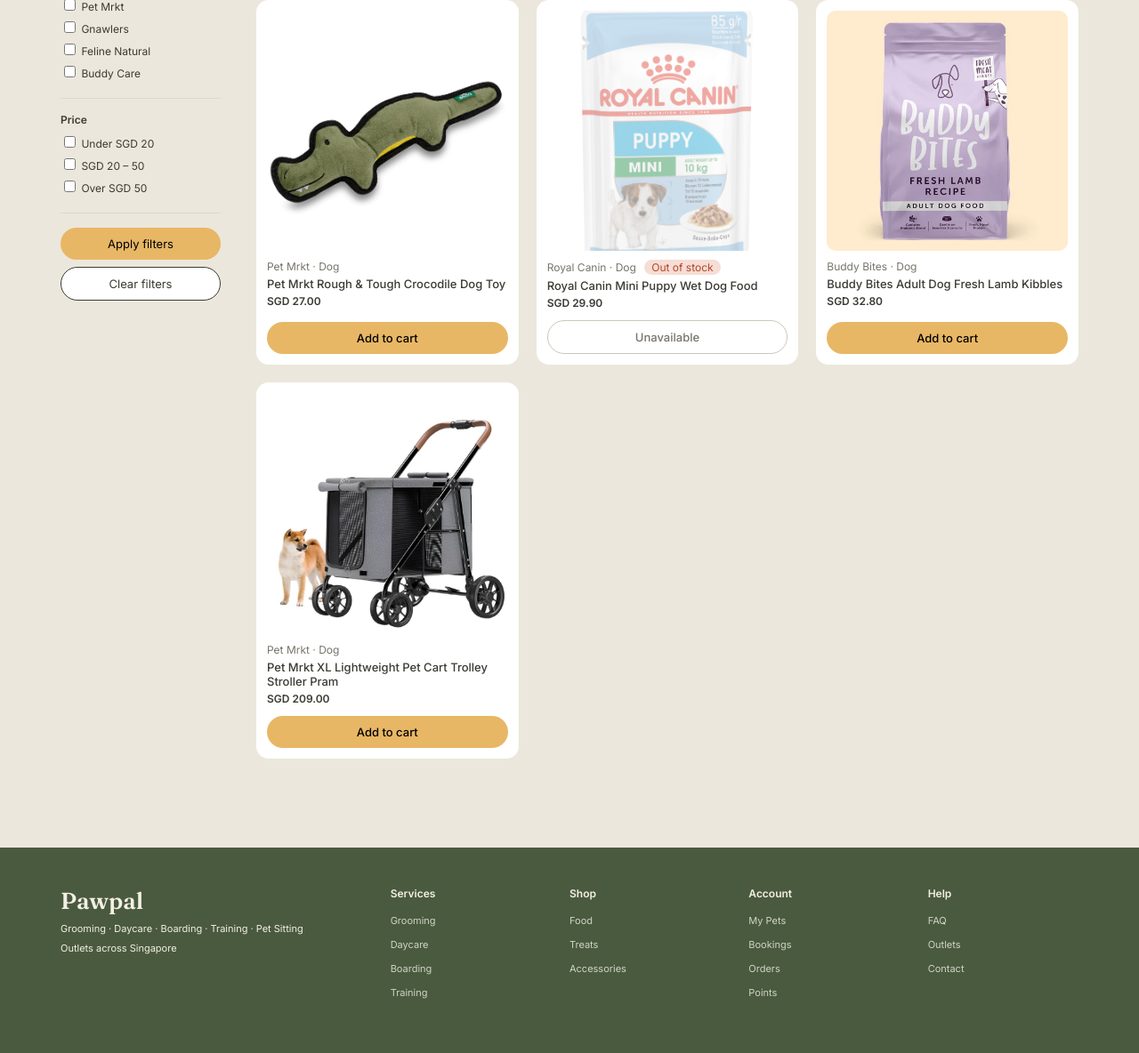
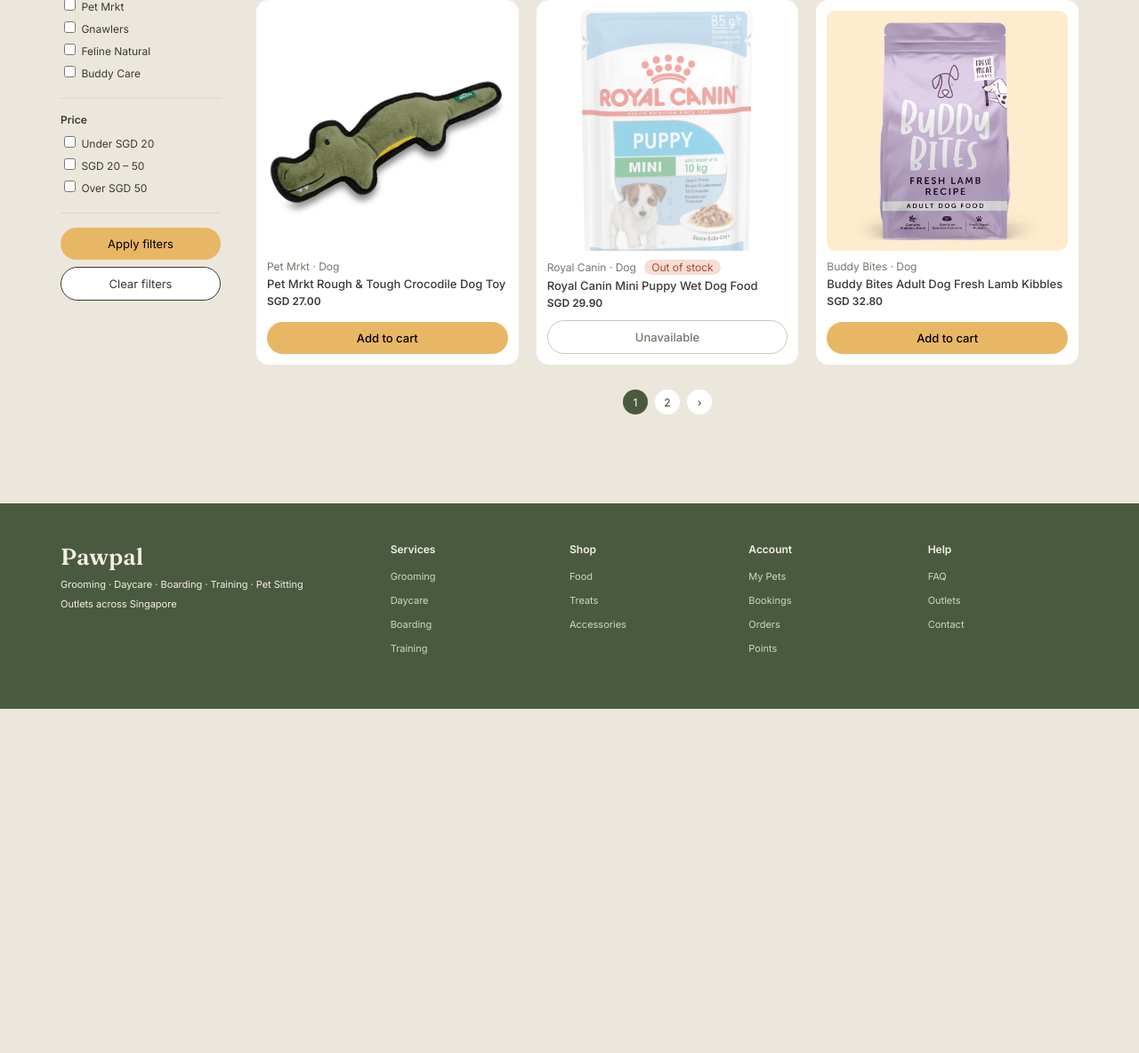
Before and after one commit to siatesmond/Pawpal, a Django app: page /inventory/products/ in a window 1280 px wide. Shown: the part 791-1975 px from the top of the page at 89% size. After the commit the page ends 1588 px from the top, so only its background shows below. Run offline with Django 5.2, Linux system fonts and the light colour scheme; data comes from the database, SQL or seed files in the repository.

Commit message:
Added pagination

```diff
--- a/Pawpalproj/inventory/static/css/shop.css
+++ b/Pawpalproj/inventory/static/css/shop.css
@@ -121,3 +121,39 @@
   grid-template-columns: repeat(3, 1fr);
   gap: 20px;
 }
+
+/* pagination */
+
+.results {
+  display: flex;
+  flex-direction: column;
+  min-height: 70vh;
+}
+
+.pagination {
+  display: flex;
+  justify-content: center;
+  gap: 8px;
+  margin-top: auto;
+  padding-top: 28px;
+}
+
+.pagination a {
+  width: 28px;
+  height: 28px;
+  border-radius: 50%;
+  background: #fff;
+  display: flex;
+  align-items: center;
+  justify-content: center;
+  font-size: 12px;
+}
+
+.pagination a.current {
+  background: var(--green);
+  color: #fff;
+}
+
+.pagination a:hover {
+  text-decoration: underline;
+}
--- a/Pawpalproj/inventory/templates/inventory/product_list.html
+++ b/Pawpalproj/inventory/templates/inventory/product_list.html
@@ -83,16 +83,39 @@
   </form>
 
   {# product results #}
+
   <section class="results">
-    <p class="result-count">{{ products|length }} products{% if query %} for "{{ query }}"{% endif %}</p>
+  <p class="result-count">{{ page_obj.paginator.count }} products{% if query %} for "{{ query }}"{% endif %}</p>
 
   <div class="product-grid">
-      {% for product in products %}
+    {% for product in page_obj %}
       {% include "product_card.html" with show_details=True %}
     {% empty %}
       <p>No products found{% if query %} for "{{ query }}"{% endif %}.</p>
     {% endfor %}
   </div>
+
+  {# >1 page, show the page numbers #}
+
+  {% if page_obj.has_other_pages %}
+  <nav class="pagination" aria-label="Pages">
+    {# previous arrow except page 1 #}
+    {% if page_obj.has_previous %}
+     <a href="{% querystring page=page_obj.previous_page_number %}">‹</a>
+    {% endif %}
+
+    {# one link per page number #}
+    {% for num in page_obj.paginator.page_range %}
+      <a href="{% querystring page=num %}" {% if num == page_obj.number %}class="current"{% endif %}>{{ num }}</a>
+    {% endfor %}
+
+    {# next arrow except last page #}
+    {% if page_obj.has_next %}
+      <a href="{% querystring page=page_obj.next_page_number %}">›</a>
+    {% endif %}
+  </nav>
+  {% endif %}
+
   </section>
 </div>
 {% endblock %}
--- a/Pawpalproj/inventory/views.py
+++ b/Pawpalproj/inventory/views.py
@@ -1,6 +1,8 @@
 from django.shortcuts import render, HttpResponse
 
 from django.db.models import Q
+
+from django.core.paginator import Paginator
 
 from .models import Brand, Category, Order, Product
 
@@ -213,7 +215,12 @@
     # print("CAT:", category_options)
     # print("BRAND:", brand_options)
 
+    # Pagination
+    paginator = Paginator(products, 6)
+    page_obj = paginator.get_page(request.GET.get("page"))
+
     return render(request, "inventory/product_list.html", {
+        "page_obj": page_obj,
         "products": products,
         "query": query,
         "sort": sort,
```
Lines whose indentation alone changed are shown as unchanged.
